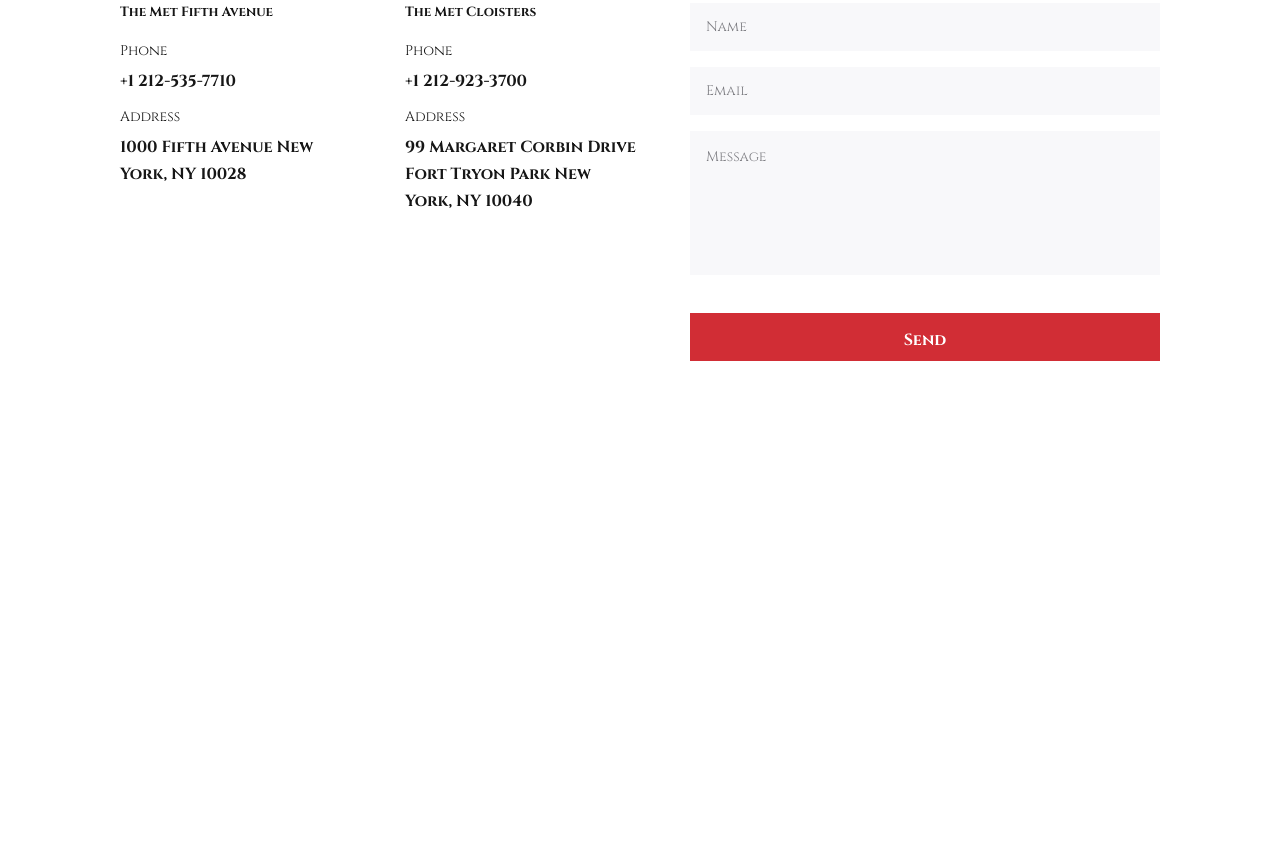
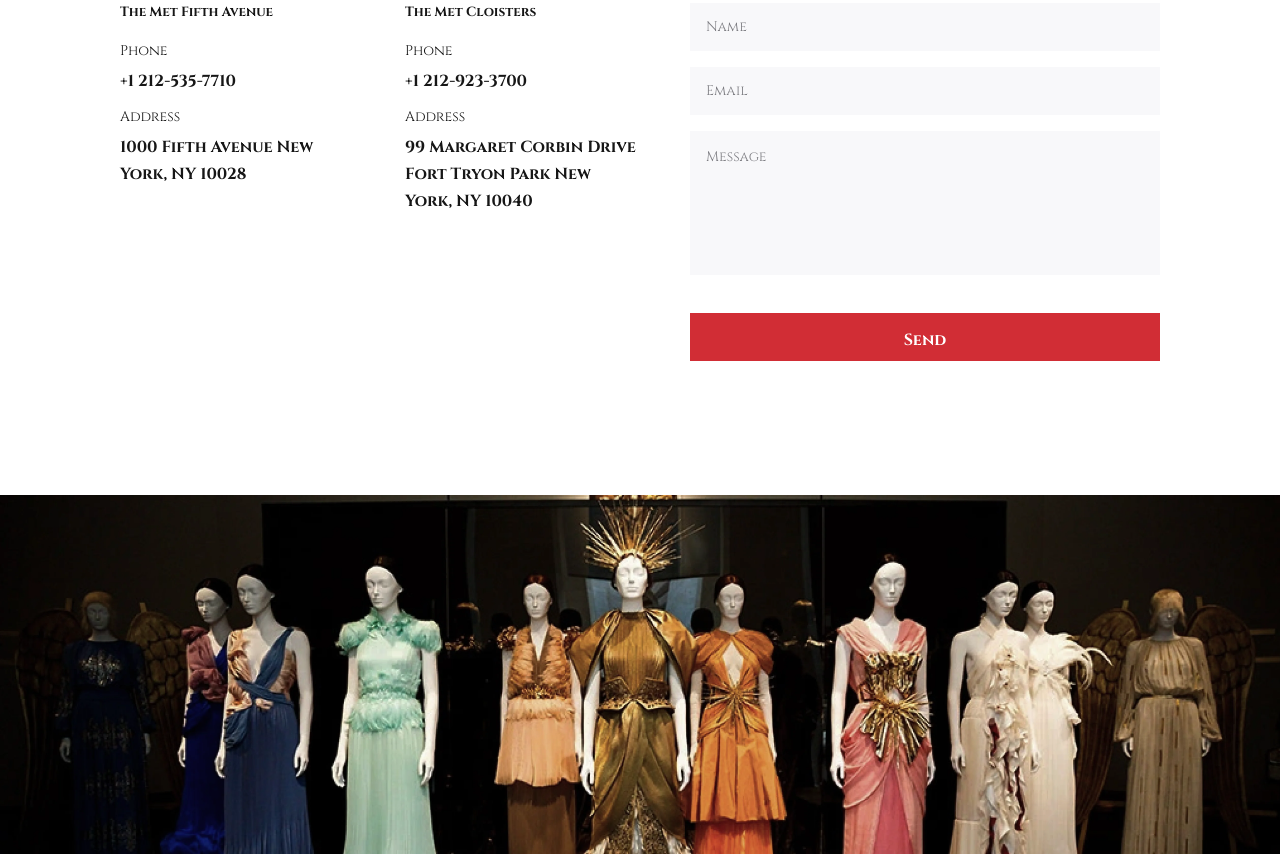
Before and after one commit to Artem-Brui/MET-Landing-page, a website: page index.html in a window 1280 px wide. Shown: the part 3978-4832 px from the top of the page. Before the commit the page ends 4339 px from the top, so only its background shows below. Drawn offline with Linux system fonts and the light colour scheme.

Commit message:
footer finished

```diff
--- a/index.html
+++ b/index.html
@@ -331,5 +331,7 @@
 
   </section>
 
+  <footer class="footer footer-margin"></footer>
+
 </body>
 </html>
--- /dev/null
+++ b/styles/blocks/_footer.scss
@@ -0,0 +1,17 @@
+.footer {
+  width: 100%;
+  height: 359px;
+  background-image: url('../../images/footer-background.webp');
+  background-repeat: no-repeat;
+  background-position: 63% 0;
+  background-size: cover;
+
+  @include onMobile {
+    height: 180px;
+    background-position: 50% 0;
+  }
+}
+
+.footer-margin {
+  margin-top: 134px;
+}
--- a/styles/main.scss
+++ b/styles/main.scss
@@ -12,3 +12,4 @@
 @import './blocks/_section-onview.scss';
 @import './blocks/_section-more.scss';
 @import './blocks/_section-contacts.scss';
+@import './blocks/_footer.scss';
```
Also changed, not shown: styles/main.css, 1 other file.
